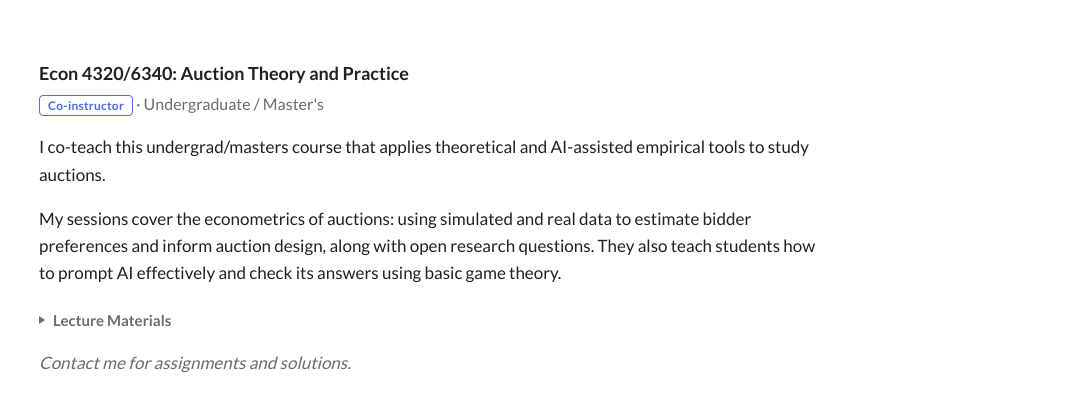
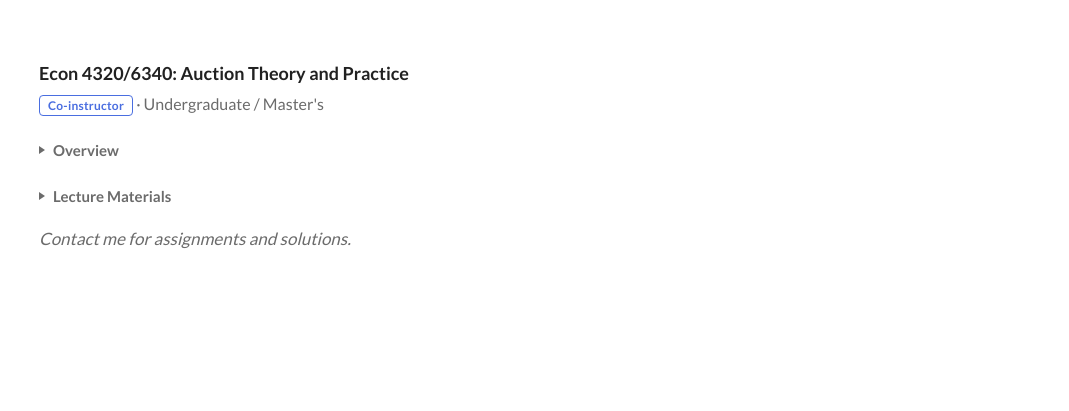
Before and after one commit to kiarajikim/kiarajikim.github.io, a plain HTML site: page teaching.html in a window 1280 px wide. Shown: the part 173-584 px from the top of the page, without its empty margins (211-1280 px from the left). Drawn offline with Linux system fonts and the light colour scheme.

Commit message:
Update teaching.html

```diff
--- a/teaching.html
+++ b/teaching.html
@@ -68,8 +68,13 @@
     <article class="paper">
       <h2>Econ 4320/6340: Auction Theory and Practice</h2>
       <p class="meta"><span class="tag">Co-instructor</span> &middot; Undergraduate / Master's</p>
-      <p>I co-teach this undergrad/masters course that applies theoretical and AI-assisted empirical tools to study auctions.</p>
-      <p>My sessions cover the econometrics of auctions: using simulated and real data to estimate bidder preferences and inform auction design, along with open research questions. They also teach students how to prompt AI effectively and check its answers using basic game theory.</p>
+      <details class="materials">
+        <summary>Overview</summary>
+        <div class="materials-body">
+          <p>I co-teach this undergrad/masters course that applies theoretical and AI-assisted empirical tools to study auctions.</p>
+          <p>My sessions cover the econometrics of auctions: using simulated and real data to estimate bidder preferences and inform auction design, along with open research questions. They also teach students how to prompt AI effectively and check its answers using basic game theory.</p>
+        </div>
+      </details>
 
       <details class="materials">
         <summary>Lecture Materials</summary>
```
